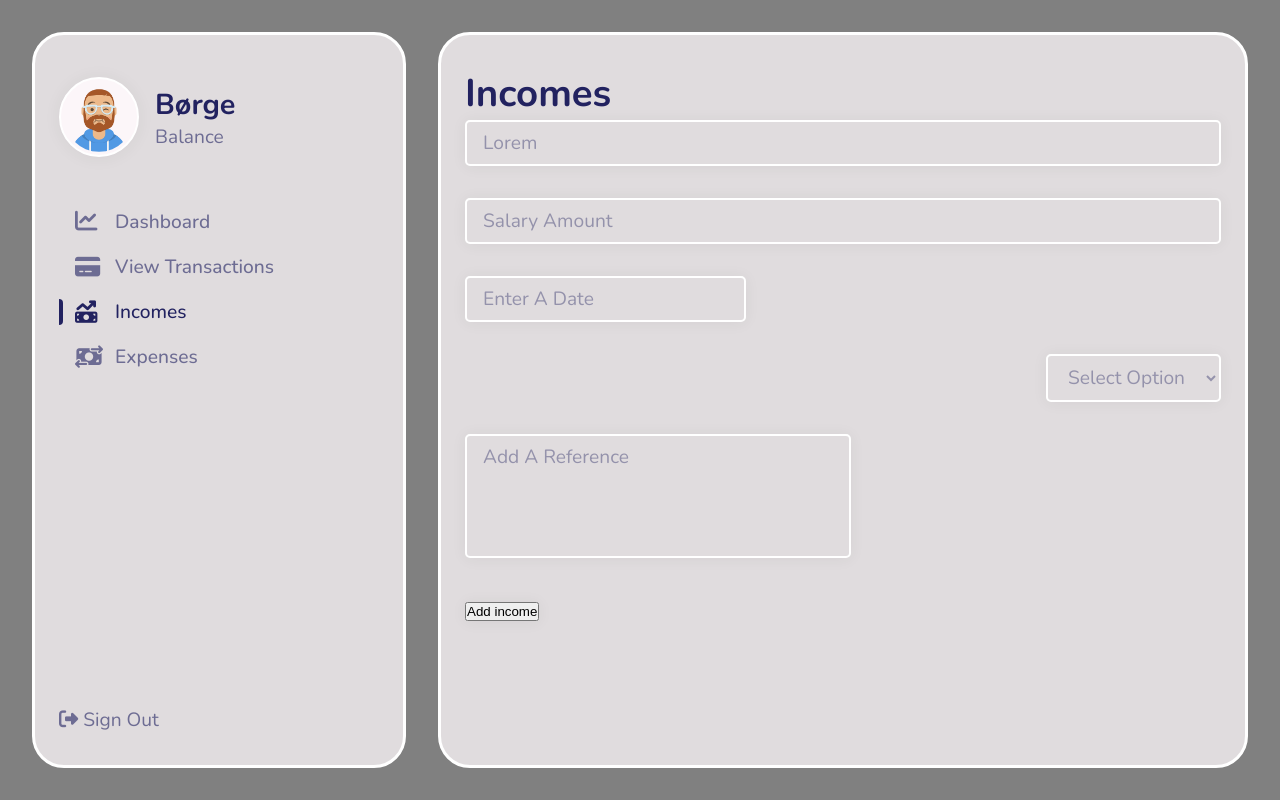
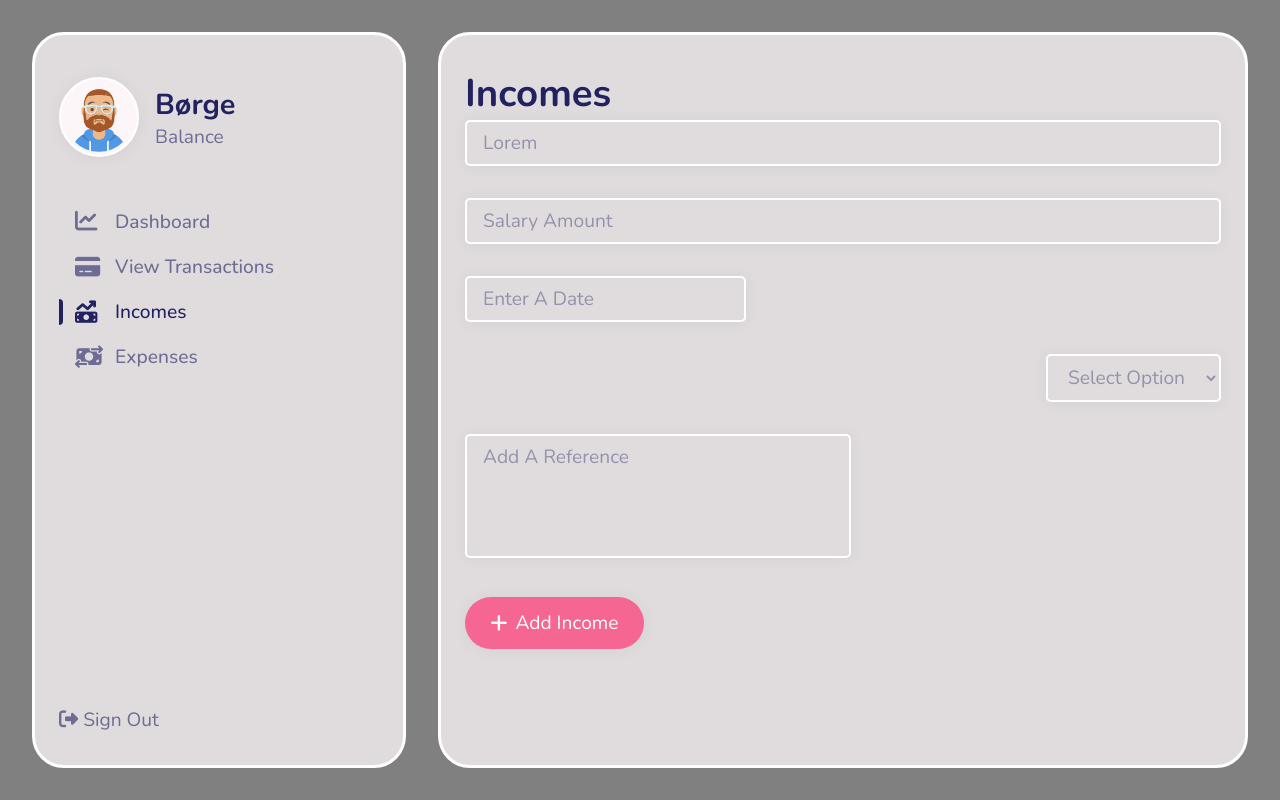
Before and after one commit to Johlil9/Accounting-System, a React (Create React App) app in the folder frontend/: page / in a window 1280 px wide. Both pictures are taken after a click on the item "Incomes". Built offline with nearby package versions, Linux system fonts and the light colour scheme.

Commit message:
Styling to add income button.

```diff
--- /dev/null
+++ b/frontend/src/components/button/AddIncomeBtn.js
@@ -0,0 +1,30 @@
+import React from 'react'
+import styled from 'styled-components'
+
+function AddIncomeBtn({ name, icon, onClick, bg, bPad, color, bRad }) {
+    return(
+        <ButtonStyled style={{
+            background: bg,
+            padding: bPad,
+            borderRadius: bRad,
+            color: color,
+        }} onClick={onClick}>
+            {icon}
+            {name}
+        </ButtonStyled>
+    )
+}
+
+const ButtonStyled = styled.button`
+    outline: none;
+    border: none;
+    font-family: inherit;
+    font-size: inherit;
+    display: flex;
+    align-items: center;
+    gap: .5rem;
+    cursor: pointer;
+    transition: all .4s ease-in-out;
+`;
+
+export default AddIncomeBtn
--- a/frontend/src/components/form/Form.js
+++ b/frontend/src/components/form/Form.js
@@ -3,6 +3,8 @@ import styled from 'styled-components'
 import DatePicker from 'react-datepicker'
 import "react-datepicker/dist/react-datepicker.css"
 import { useGlobalContext } from '../../context/GlobalContext'
+import AddIncomeBtn from '../button/AddIncomeBtn'
+import { plus } from '../../utils/Icons'
 
 function Form() {
     const {addIncome} = useGlobalContext()
@@ -70,7 +72,14 @@ function Form() {
                 <textarea name="description" value={description} placeholder='Add A Reference' id="description" cols="30" rows="4" onChange={handleInput('description')}></textarea>
             </div>
             <div className="submit-btn">
-                <button>Add income</button>
+                <AddIncomeBtn
+                        name={'Add Income'}
+                        icon={plus}
+                        bPad={'.8rem 1.6rem'}
+                        bRad={'30px'}
+                        bg={'var(--color-accent'}
+                        color={'#fff'}
+                    />
             </div>
 
         </FormStyled>
```
